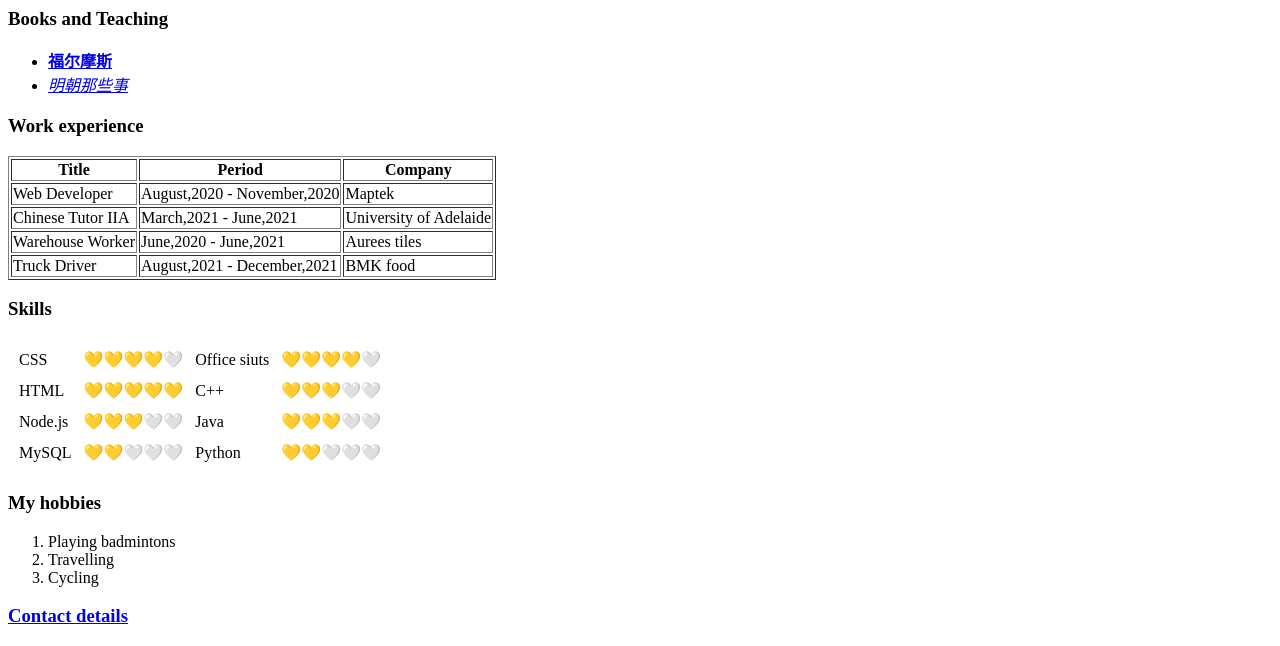
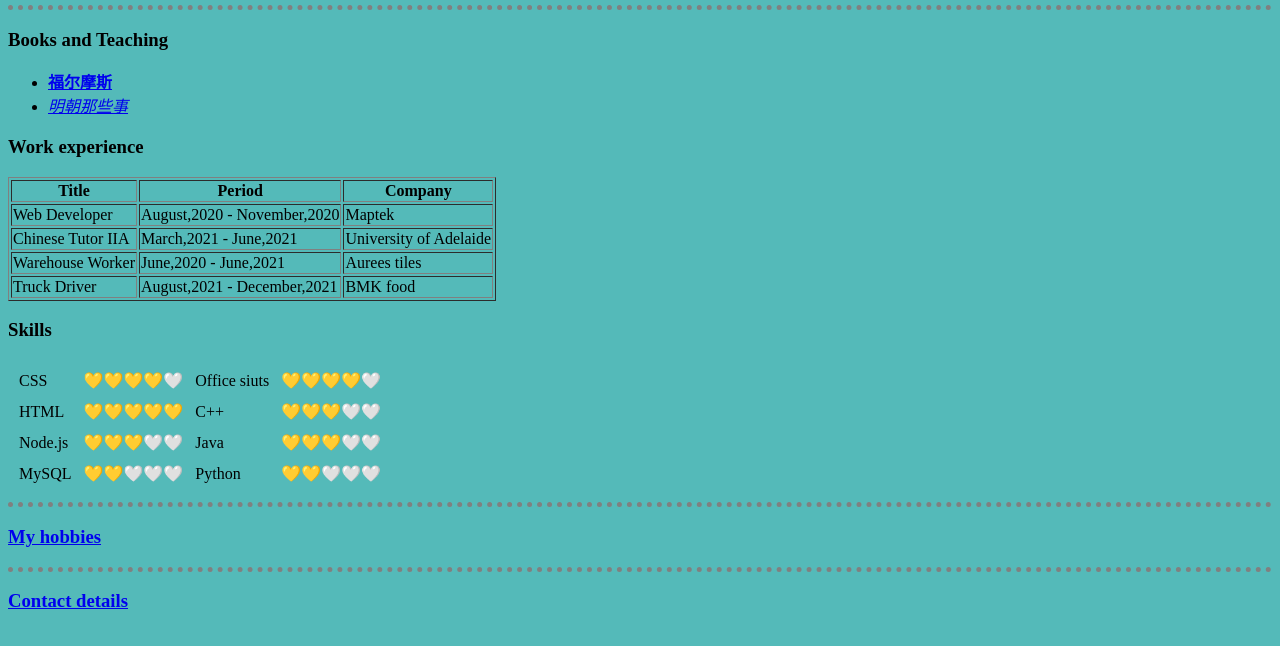
Before and after one commit to Hitmanpe/Resume, a plain HTML site: page index.html in a window 1280 px wide. Shown: the part 239-885 px from the top of the page. Drawn offline with Linux system fonts and the light colour scheme.

Commit message:
Add files via upload

```diff
--- a/index.html
+++ b/index.html
@@ -3,8 +3,26 @@
   <head>
     <meta charset="utf-8">
     <title>Personal site</title>
+  <style media="screen">
+    body
+    {
+      background-color:#54BAB9;
+    }
+    hr
+    {
+      /* background-color: black; */
+      /* height:2px; */
+      border-style: none;
+      border-top-style: dotted;
+      border-color: grey;
+      border-width: 5px;
+      /* width:5%; */
+    }
+  </style>
+
   </head>
-  <body>
+
+  <body>  /*style="background-color:green"*/
     <table cellspacing="30">
       <tr>
         <td><img src="hit.jpg" alt="show nothing"></td>
@@ -85,13 +103,11 @@
         <td>Python</td>
         <td>💛💛🤍🤍🤍</td>
     </table>
+    <hr>
 
-    <h3>My hobbies</h3>
-    <ol>
-      <li>Playing badmintons</li>
-      <li>Travelling</li>
-      <li>Cycling</li>
-    </ol>
+    <h3><a href="hobbies.html">My hobbies</a></h3>
+
+    <hr>
 
     <h3><a href="Contact.html">Contact details</a></h3>
   </body>
```
Also changed, not shown: hobbies.html (added, +16 -0 lines).
